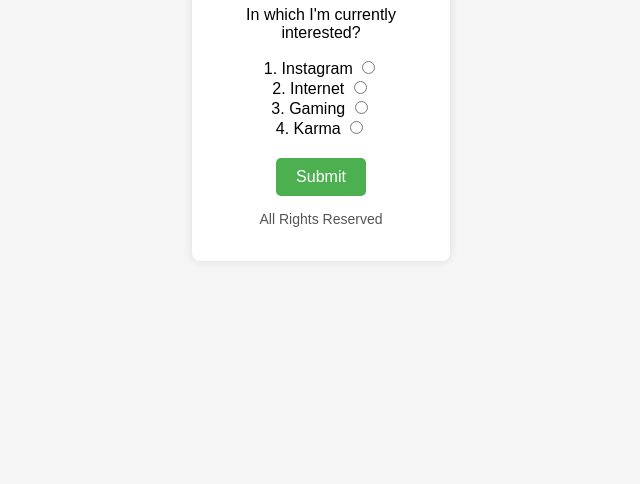
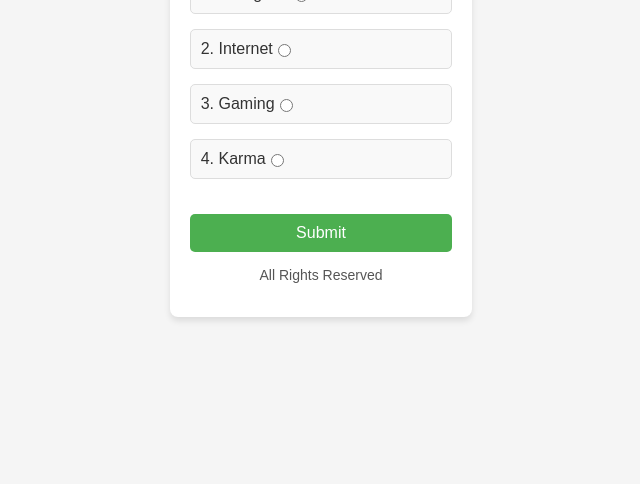
Before and after one commit to arudraviharbommana/quiz, a plain HTML site: page quiz1.html in a window 1280 px wide. Shown: the part 316-800 px from the top of the page, without its empty margins (319-959 px from the left). Drawn offline with Linux system fonts and the light colour scheme.

Commit message:
Update styles.css

```diff
--- a/styles.css
+++ b/styles.css
@@ -1,72 +1,106 @@
-/* Ensure the entire content is centered on the page */
+
+/* General Reset */
 body, html {
   margin: 0;
   padding: 0;
-  height: 100%;
+  font-family: Arial, sans-serif;
+  background-color: #f5f5f5;
   display: flex;
   justify-content: center;
   align-items: center;
-  background-color: #f5f5f5;
-  font-family: Arial, sans-serif;
+  min-height: 100vh;
 }
 
-/* Container for the content */
+/* Container Styles */
 .container {
-  width: 80%;
-  max-width: 600px;
-  text-align: center;
-  background-color: white;
+  width: 90%;
+  max-width: 500px;
+  background: #ffffff;
+  border-radius: 8px;
+  box-shadow: 0 4px 6px rgba(0, 0, 0, 0.1);
   padding: 20px;
-  border-radius: 8px;
-  box-shadow: 0 0 10px rgba(0, 0, 0, 0.1);
-}
-
-/* Leaderboard Table Styles */
-.leaderboard-table {
-  width: 100%;
-  margin-top: 20px;
-  border-collapse: collapse;
-}
-
-/* Table Headers */
-.leaderboard-table th {
-  background-color: #4CAF50;
-  color: white;
-  padding: 10px;
   text-align: center;
 }
 
-/* Table Rows */
-.leaderboard-table td {
-  padding: 10px;
-  text-align: center;
-  border-bottom: 1px solid #ddd;
+/* Header Styles */
+.header h1 {
+  font-size: 24px;
+  margin-bottom: 10px;
 }
 
-/* Alternating Row Color */
-.leaderboard-table tr:nth-child(even) {
-  background-color: #f2f2f2;
+.header p {
+  font-size: 18px;
+  margin-bottom: 20px;
+  color: #555;
 }
 
-/* Button Style */
+/* Form and Option Styles */
+form {
+  display: flex;
+  flex-direction: column;
+  gap: 15px;
+}
+
+.option {
+  display: flex;
+  align-items: center;
+  background: #f9f9f9;
+  padding: 10px;
+  border-radius: 5px;
+  border: 1px solid #ddd;
+}
+
+.option input[type="radio"] {
+  margin-right: 10px;
+}
+
+.option label {
+  font-size: 16px;
+  color: #333;
+  display: flex;
+  align-items: center;
+  flex-wrap: wrap;
+}
+
+/* Submit Button */
 .start-btn {
-  margin-top: 20px;
-  padding: 10px 20px;
   background-color: #4CAF50;
   color: white;
   border: none;
+  padding: 10px 15px;
   border-radius: 5px;
+  font-size: 16px;
   cursor: pointer;
-  font-size: 16px;
+  margin-top: 20px;
 }
 
 .start-btn:hover {
   background-color: #45a049;
 }
 
-/* Footer Styles */
+/* Footer */
 .footer {
   margin-top: 15px;
   font-size: 14px;
   color: #555;
 }
+
+/* Responsive Design */
+@media (max-width: 600px) {
+  .header h1 {
+    font-size: 20px;
+  }
+
+  .header p {
+    font-size: 16px;
+  }
+
+  .option label {
+    font-size: 14px;
+  }
+
+  .start-btn {
+    font-size: 14px;
+    padding: 8px 12px;
+  }
+}
```
